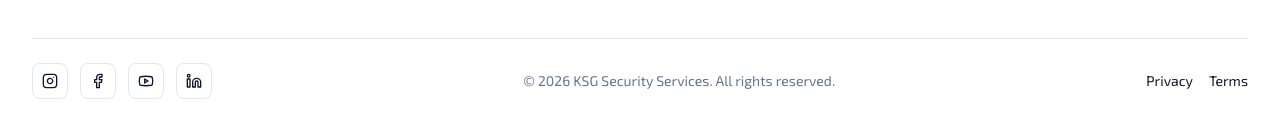
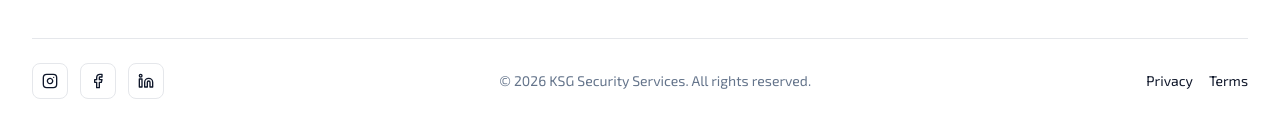
Before and after one commit to suresh542/KSG_security_service, a React (Vite) app: page / in a window 1280 px wide. Shown: the part 6241-6378 px from the top of the page. Built offline with nearby package versions, Linux system fonts and the light colour scheme; a web font is replaced by a local one.

Commit message:
footer about us and contact link updated

```diff
--- a/src/Footer.jsx
+++ b/src/Footer.jsx
@@ -109,7 +109,30 @@ export default function Footer() {
               </h4>
 
               <ul className="space-y-2">
-                {links.map((link) => (
+                {links.map((link) => {
+                  const getLinkPath = (linkText) => {
+                    if (linkText === 'About Us') return '/about'
+                    if (linkText === 'Contact') return '/contact'
+                    return '#'
+                  }
+
+                  const path = getLinkPath(link)
+
+                  if (path !== '#') {
+                    return (
+                      <li key={link}>
+                        <Link
+                          to={path}
+                          className="flex items-center gap-1 text-sm text-slate-600 hover:text-slate-900 dark:text-slate-400"
+                        >
+                          <ChevronRight className="w-3 h-3" />
+                          {link}
+                        </Link>
+                      </li>
+                    )
+                  }
+
+                  return (
                     <li key={link}>
                       <a
                         href="#"
@@ -119,7 +142,8 @@ export default function Footer() {
                         {link}
                       </a>
                     </li>
-                ))}
+                  )
+                })}
               </ul>
             </div>
           ))}
--- a/src/data.js
+++ b/src/data.js
@@ -118,10 +118,10 @@ export const STATS_BAR = [
 ]
 
 export const SOCIAL = [
-  { icon: Instagram, label: 'Instagram', href: '#' },
+  { icon: Instagram, label: 'Instagram', href: 'https://www.instagram.com/ksg_security_service' },
   { icon: Facebook, label: 'Facebook', href: '#' },
-  { icon: Youtube, label: 'YouTube', href: '#' },
-  { icon: Linkedin, label: 'LinkedIn', href: '#' },
+  // { icon: Whatsapp, label: 'WhatsApp', href: 'https://wa.me/916379191157' },
+  { icon: Linkedin, label: 'LinkedIn', href: 'https://www.linkedin.com/in/gowtham-kumar-2a3614184' },
 ]
 
 export const FOOTER_LINKS = {
```
Lines whose indentation alone changed are shown as unchanged.
